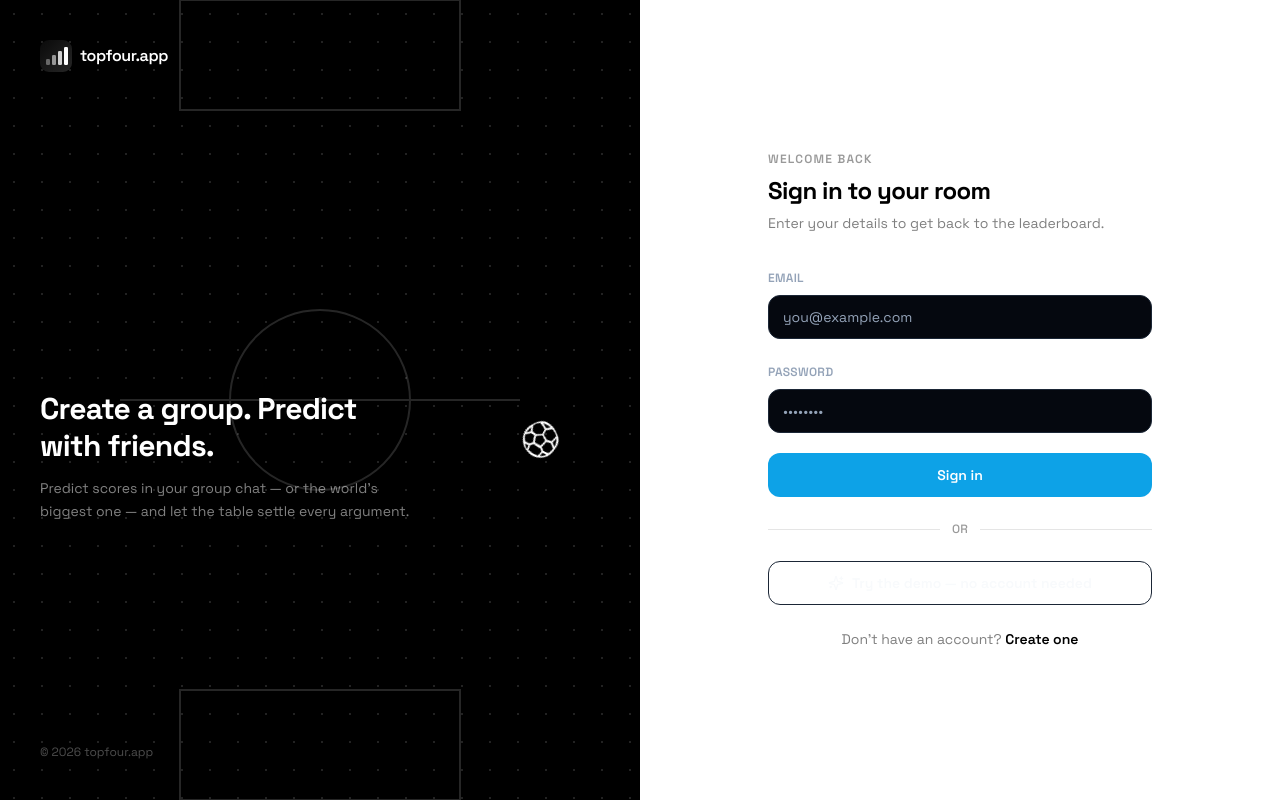
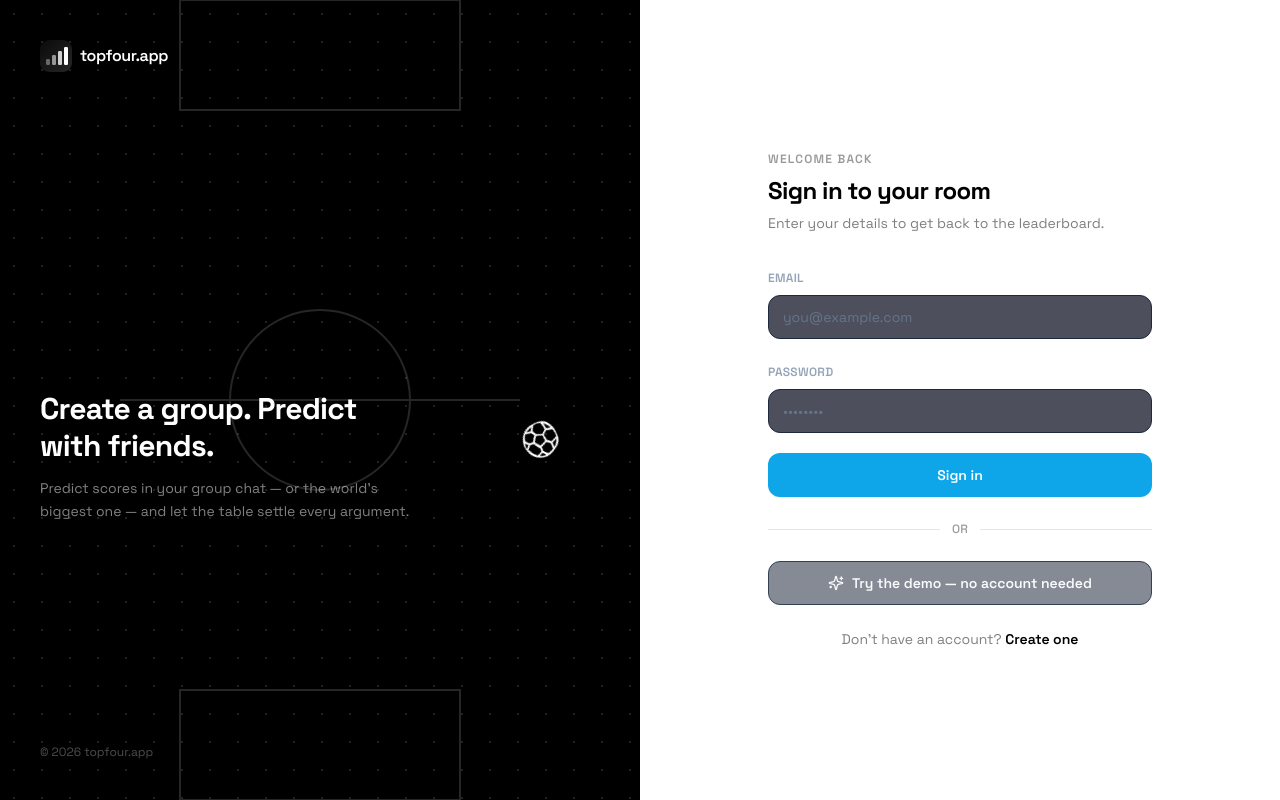
Before and after one commit to AkinolaEmmanuel/top-four, a Next.js app: page /login in a window 1280 px wide. Built offline with nearby package versions, Linux system fonts and the light colour scheme.

Commit message:
feat(ui): add active press scale feedback and transition polish to base UI components

```diff
--- /dev/null
+++ b/components/ui/badge.tsx
@@ -0,0 +1,37 @@
+import * as React from "react";
+import { cva, type VariantProps } from "class-variance-authority";
+import { cn } from "@/lib/utils";
+
+const badgeVariants = cva(
+  "inline-flex items-center gap-1.5 rounded-full border px-2.5 py-0.5 text-xs font-semibold transition-colors focus:outline-none focus:ring-2 focus:ring-sky-500 focus:ring-offset-2",
+  {
+    variants: {
+      variant: {
+        default: "border-sky-500/30 bg-sky-500/10 text-sky-400",
+        sky: "border-sky-500/30 bg-sky-500/10 text-sky-400",
+        win: "border-emerald-500/30 bg-emerald-500/10 text-emerald-400",
+        loss: "border-red-500/30 bg-red-500/10 text-red-400",
+        provisional: "border-yellow-500/30 bg-yellow-500/10 text-yellow-400",
+        crown: "border-yellow-500/40 bg-yellow-500/20 text-yellow-300 font-bold",
+        live: "border-red-500/40 bg-red-500/20 text-red-400 animate-pulse font-bold",
+        owner: "border-yellow-500/40 bg-yellow-500/10 text-yellow-400 font-semibold",
+        admin: "border-sky-500/40 bg-sky-500/10 text-sky-400 font-semibold",
+        participant: "border-slate-700 bg-slate-800/50 text-slate-400",
+        locked: "border-slate-800 bg-slate-900 text-slate-500",
+      },
+    },
+    defaultVariants: {
+      variant: "default",
+    },
+  }
+);
+
+export interface BadgeProps
+  extends React.HTMLAttributes<HTMLDivElement>,
+    VariantProps<typeof badgeVariants> {}
+
+export function Badge({ className, variant, ...props }: BadgeProps) {
+  return (
+    <div className={cn(badgeVariants({ variant }), className)} {...props} />
+  );
+}
--- a/components/ui/button.tsx
+++ b/components/ui/button.tsx
@@ -3,14 +3,19 @@ import { cva, type VariantProps } from "class-variance-authority";
 import { cn } from "@/lib/utils";
 
 const buttonVariants = cva(
-  "inline-flex items-center justify-center gap-2 whitespace-nowrap rounded-lg text-sm font-semibold transition-colors focus-visible:outline-none focus-visible:ring-2 focus-visible:ring-offset-2 disabled:pointer-events-none disabled:opacity-50",
+  "inline-flex items-center justify-center gap-2 whitespace-nowrap rounded-lg text-sm font-semibold transition-all duration-150 ease-out active:scale-[0.97] focus-visible:outline-none focus-visible:ring-2 focus-visible:ring-offset-2 disabled:pointer-events-none disabled:opacity-50",
   {
     variants: {
       variant: {
-        default: "bg-primary text-primary-foreground hover:opacity-90 focus-visible:ring-ring",
+        default: "bg-sky-500 text-white hover:bg-sky-600 focus-visible:ring-sky-500 shadow-sm",
+        sky: "bg-sky-500 text-white hover:bg-sky-600 focus-visible:ring-sky-500 shadow-sm",
+        emerald: "bg-emerald-500 text-white hover:bg-emerald-600 focus-visible:ring-emerald-500 shadow-sm",
+        crown: "bg-crown text-slate-950 font-bold hover:bg-yellow-400 focus-visible:ring-yellow-400 shadow-sm",
+        glow: "bg-sky-500 text-white shadow-glow-sky hover:bg-sky-600 focus-visible:ring-sky-400 font-bold",
         outline:
-          "border border-input bg-transparent text-foreground hover:bg-accent focus-visible:ring-ring",
-        ghost: "bg-transparent text-foreground hover:bg-accent focus-visible:ring-ring",
+          "border border-slate-700 bg-slate-900/50 text-foreground hover:bg-slate-800 hover:border-slate-600 focus-visible:ring-sky-500",
+        ghost: "bg-transparent text-foreground hover:bg-slate-800/60 focus-visible:ring-sky-500",
+        destructive: "bg-red-500 text-white hover:bg-red-600 focus-visible:ring-red-500 shadow-sm",
       },
       size: {
         default: "h-11 px-5",
--- a/components/ui/input.tsx
+++ b/components/ui/input.tsx
@@ -9,7 +9,7 @@ export const Input = React.forwardRef<HTMLInputElement, InputProps>(
       ref={ref}
       type={type}
       className={cn(
-        "flex h-11 w-full rounded-lg border border-input bg-background px-3.5 text-sm text-foreground placeholder:text-muted-foreground transition-colors focus-visible:outline-none focus-visible:ring-2 focus-visible:ring-ring disabled:cursor-not-allowed disabled:opacity-50",
+        "flex h-11 w-full rounded-lg border border-slate-800 bg-slate-950/70 px-3.5 text-sm text-foreground placeholder:text-slate-500 transition-colors focus-visible:outline-none focus-visible:ring-2 focus-visible:ring-sky-500 focus-visible:border-sky-500 disabled:cursor-not-allowed disabled:opacity-50",
         className
       )}
       {...props}
```
